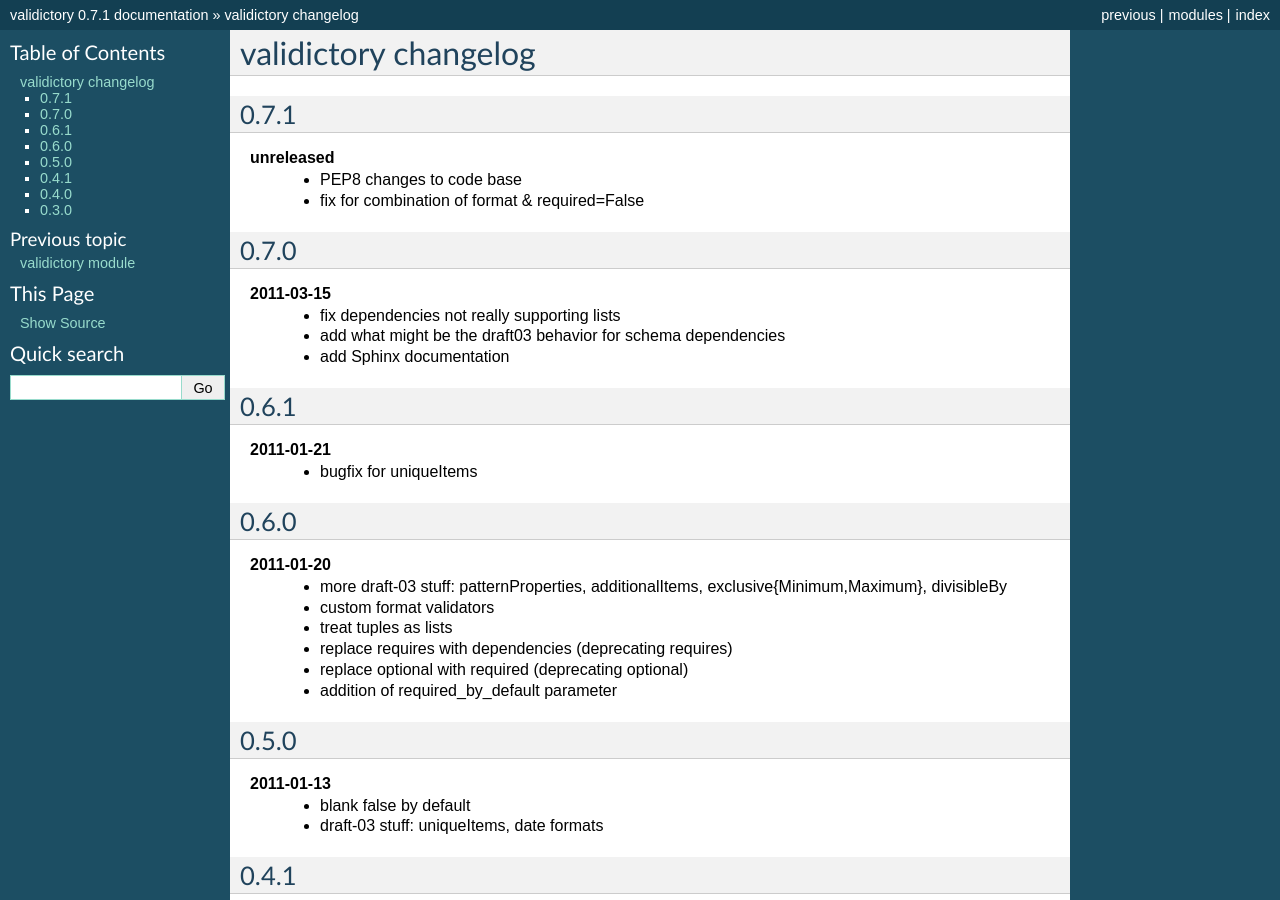
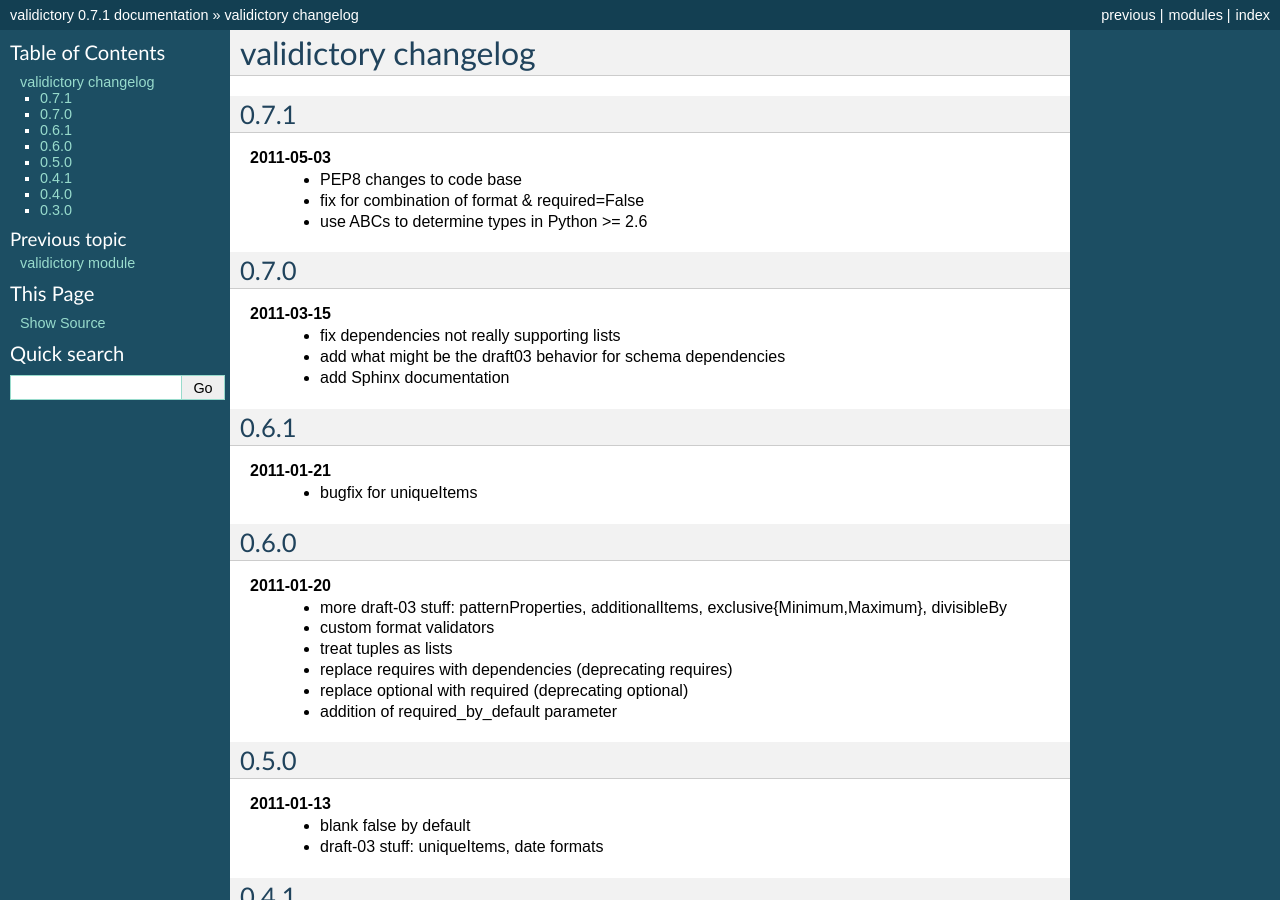
Before and after one commit to jpmckinney/validictory, a Sphinx documentation site: the page built from docs/changelog.rst, in a window 1280 px wide and 900 px high. Built offline with Sphinx 7.4.7, drawn with Linux system fonts in a browser that asks for light colours.

Commit message:
0.7.1 release

```diff
--- a/docs/changelog.rst
+++ b/docs/changelog.rst
@@ -3,10 +3,10 @@ validictory changelog
 
 0.7.1
 -----
-**unreleased**
+**2011-05-03**
     * PEP8 changes to code base
     * fix for combination of format & required=False
-
+    * use ABCs to determine types in Python >= 2.6
 
 0.7.0
 -----
```
